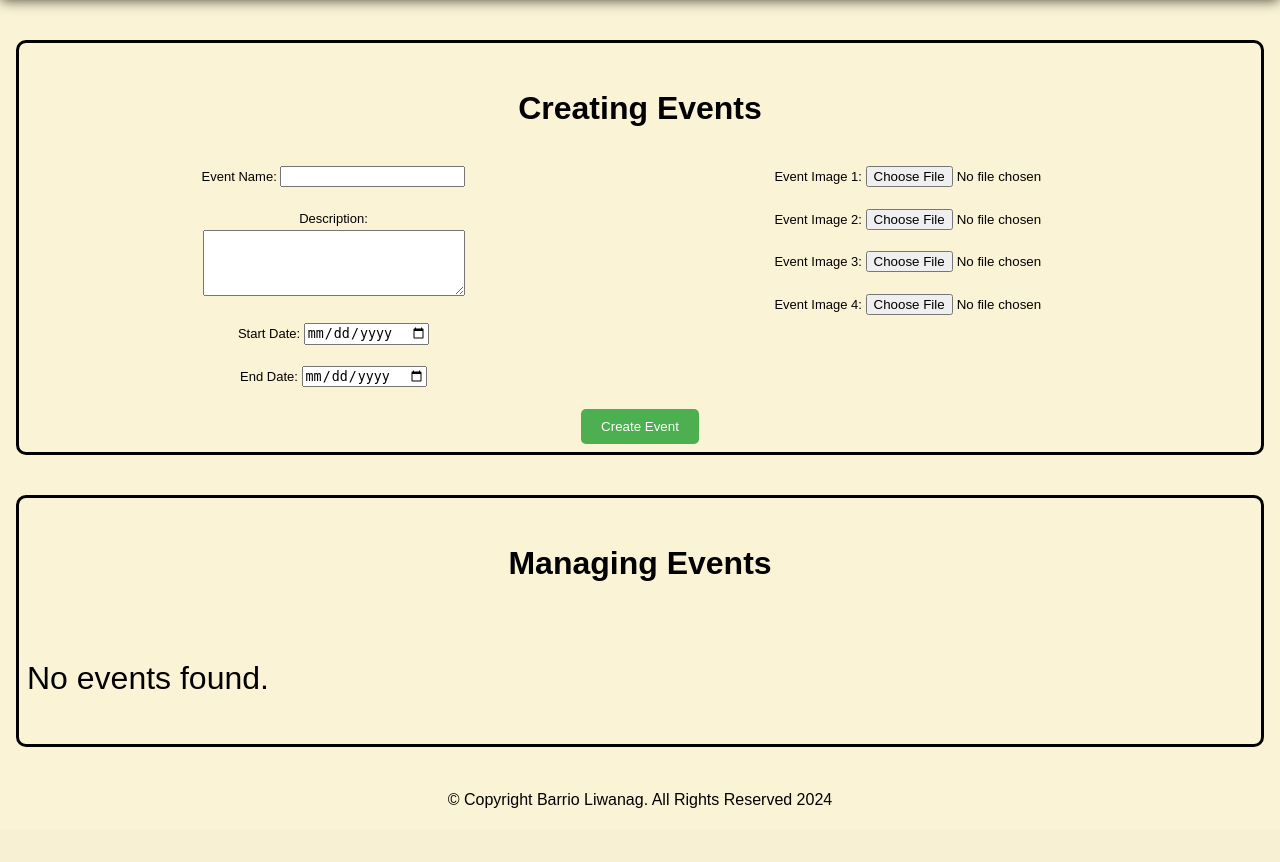
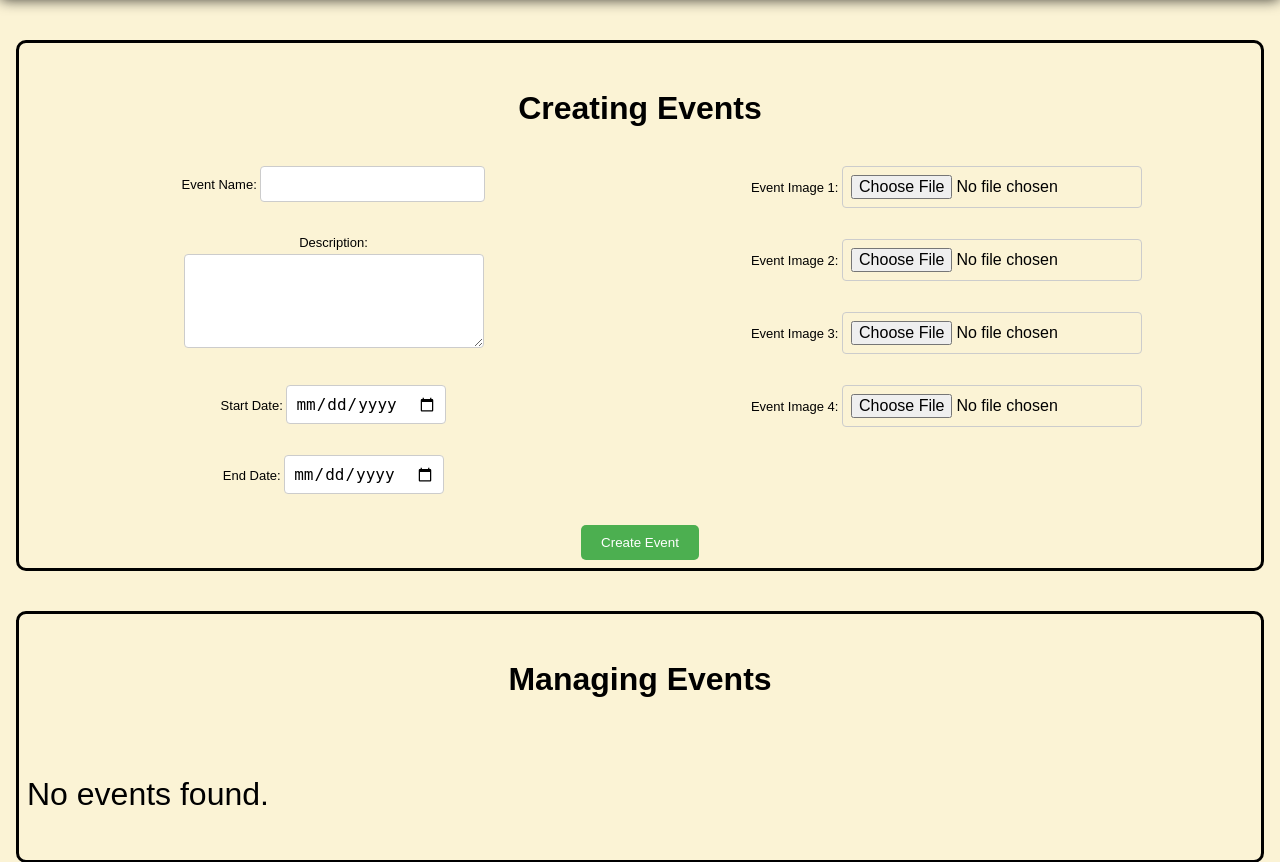
Before and after one commit to Arjooohn/Barrio-Liwanag, a PHP site: page /admin/content_dashboard.php in a window 1280 px wide. Shown: the part 143-1005 px from the top of the page. Before the commit the page ends 951 px from the top, so only its background shows below. Run offline with PHP 8.4, Linux system fonts and the light colour scheme; the visitor is signed in with stand-in values (Sample User, id 1); data that the repository does not hold is empty.

Commit message:
simple frontend design for creating events (under content-dashboard.php)

```diff
--- a/admin-css/content_dashboard.css
+++ b/admin-css/content_dashboard.css
@@ -148,3 +148,47 @@ header{
         margin-right: 0; /* Remove margin for the last card in each row */
     }
 }
+
+
+/* Targeting all input elements within the section */
+section input[type="text"], section input[type="date"] {
+    padding: 8px;
+    font-size: 16px;
+    max-width: 300px;
+    margin-bottom: 10px;
+    border: 1px solid #ccc;
+    border-radius: 4px;
+}
+
+/* For the description textarea */
+section textarea {
+    padding: 8px;
+    font-size: 16px;
+    max-width: 300px;
+    margin-bottom: 10px;
+    border: 1px solid #ccc;
+    border-radius: 4px;
+    resize: vertical; /* Allows users to resize vertically */
+}
+/* Targeting all file input elements within the section */
+section input[type="file"] {
+    padding: 8px;
+    font-size: 16px;
+    max-width: 300px;
+    margin-bottom: 10px;
+    border: 1px solid #ccc;
+    border-radius: 4px;
+    cursor: pointer;
+}
+
+/* Adding a label for better accessibility */
+section input[type="file"] + label {
+    display: block;
+    margin-top: 5px;
+    cursor: pointer;
+    padding: 8px;
+    background-color: #f0f0f0;
+    border: 1px solid #ccc;
+    border-radius: 4px;
+    text-align: center;
+}
```
